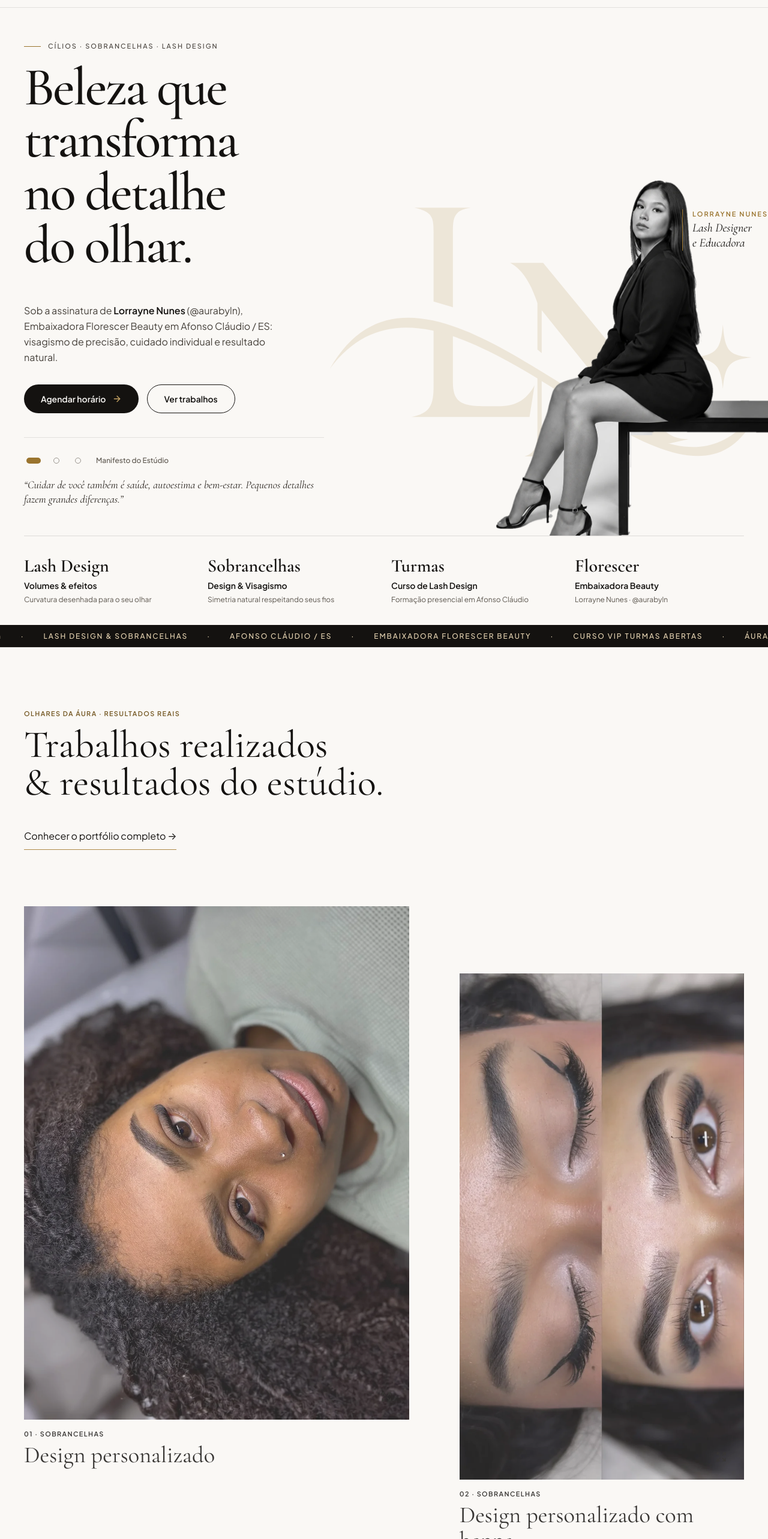
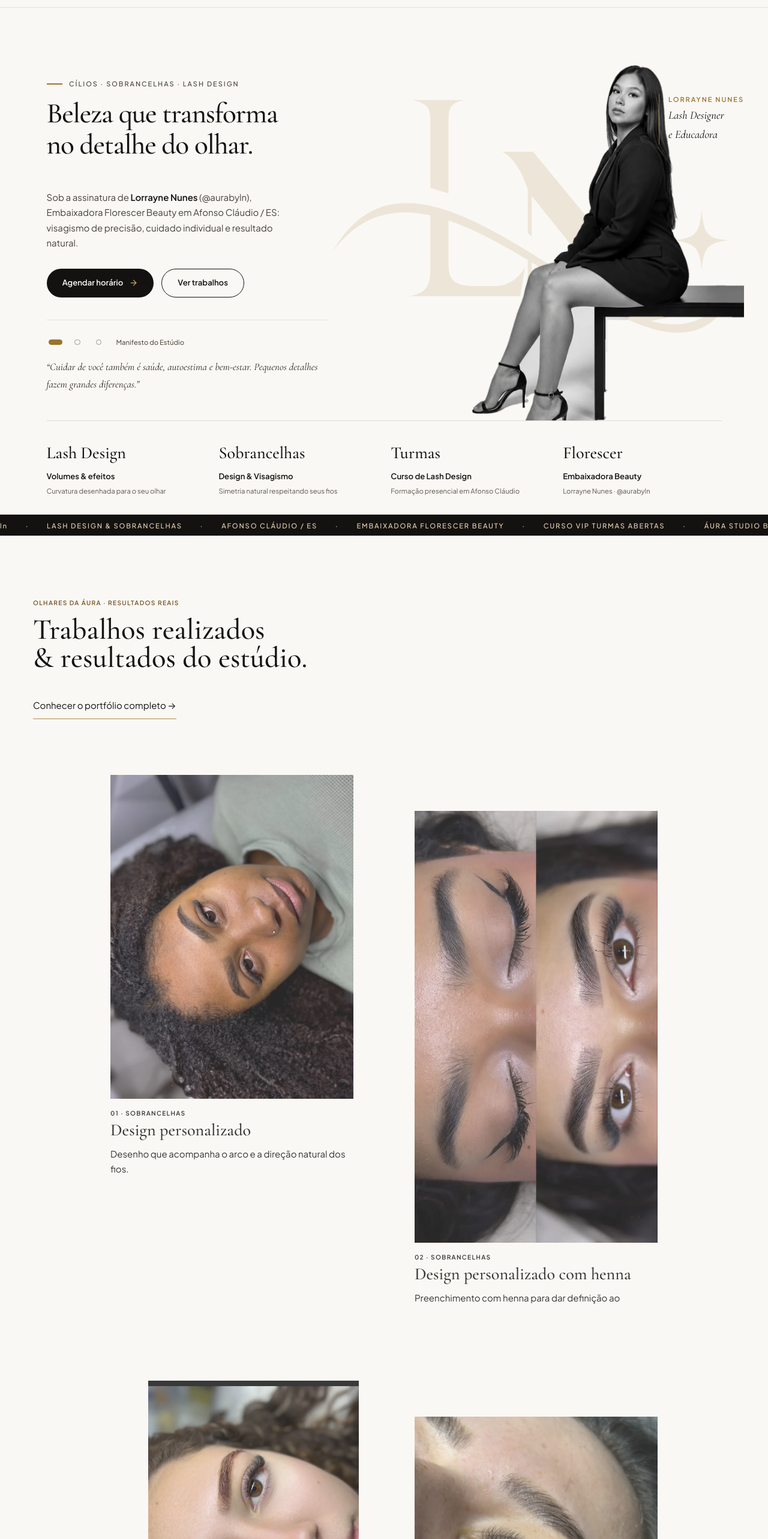
Before and after one commit to EduardoStuhr/aureabylnsite, a React (Vite) app: page / in a window 1280 px wide. Shown: the part 60-2626 px from the top of the page at 60% size. Built offline with nearby package versions, Linux system fonts and the light colour scheme.

Commit message:
Equilibra tipografia e fotografias e destaca a apresentação da Lorrayne

```diff
--- a/src/components/portfolio.css
+++ b/src/components/portfolio.css
@@ -1,17 +1,17 @@
 .portfolio { padding-block: clamp(3rem, 8vw, 7rem); }
 .portfolio-heading { max-width: 56rem; margin-bottom: clamp(2rem, 6vw, 5rem); }
-.portfolio-heading :is(h1,h2) { font-size: clamp(2.4rem, 5vw, 5rem); line-height: .98; margin-block: .8rem 1.5rem; }
+.portfolio-heading :is(h1,h2) { font-size: clamp(2rem, 3.8vw, 3.7rem); line-height: .98; margin-block: .8rem 1.5rem; }
 .portfolio-tools { display: flex; gap: 1rem; flex-wrap: wrap; margin-top: 2rem; align-items: center; }
 .portfolio-tools input { min-height: 44px; width: min(100%, 18rem); border-bottom: 1px solid #8B6745; padding: .5rem; }
 .portfolio-tools button { min-height: 44px; padding: .5rem .85rem; }
 .portfolio-tools button[aria-pressed=true] { border-bottom: 1px solid currentColor; color: #735621; }
-.editorial-gallery { display: grid; gap: 3.5rem 7%; grid-template-columns: minmax(0, 1fr); align-items: start; }
-.editorial-work { min-width: 0; }
+.editorial-gallery { display: grid; gap: 3rem 9%; grid-template-columns: minmax(0, 1fr); align-items: start; }
+.editorial-work { min-width: 0; width: 100%; max-width: 27rem; justify-self: center; }
 .portfolio-photo { display: block; position: relative; width: 100%; background: var(--color-surface); cursor: zoom-in; overflow: hidden; }
 .portfolio-photo img { display: block; width: 100%; height: auto; }
 .portfolio-photo span { position: absolute; bottom: 1rem; right: 1rem; display: grid; place-items: center; width: 44px; height: 44px; border-radius: 50%; background: var(--color-canvas); }
 .editorial-work .eyebrow { margin-top: 1rem; }
-.editorial-work h3 { font-size: clamp(1.9rem, 3vw, 3rem); line-height: 1.1; margin-block: .35rem .7rem; }
+.editorial-work h3 { font-size: clamp(1.45rem, 2.2vw, 2.1rem); line-height: 1.1; margin-block: .35rem .7rem; }
 .editorial-work > p { color: var(--color-muted); }
 .portfolio-dialog { position: fixed; margin: auto; width: min(36rem, 94vw); max-height: 88svh; background: var(--color-canvas); overscroll-behavior: contain; }
 .portfolio-dialog::backdrop { background: #141210ad; }
@@ -20,8 +20,8 @@
 .portfolio-dialog h3 { font-size: 2rem; }
 .portfolio-dialog img { margin: 1rem auto; max-height: 65svh; max-width: 100%; object-fit: contain; }
 @media(min-width: 768px) {
-  .editorial-gallery { grid-template-columns: minmax(0, 1.15fr) minmax(0, .85fr); }
-  .editorial-work:nth-child(even) { margin-top: 7rem; }
+  .editorial-gallery { grid-template-columns: minmax(0, 1fr) minmax(0, 1fr); max-width: 62rem; margin-inline: auto; }
+  .editorial-work:nth-child(even) { margin-top: 4rem; }
   .editorial-work:nth-child(4n+3) { width: 83%; justify-self: end; }
 }
 @media(prefers-reduced-motion: no-preference) {
@@ -32,3 +32,9 @@
   .portfolio-photo span { transition: transform .2s ease; }
   .portfolio-photo:hover span { transform: scale(1.08); }
 }
+
+@media(hover:hover) and (pointer:fine) and (prefers-reduced-motion:no-preference) {
+  .portfolio-photo { background: var(--color-ink); }
+  .portfolio-photo img { transition: transform .4s ease, opacity .4s ease; }
+  .portfolio-photo:hover img, .portfolio-photo:focus-visible img { transform: scale(.975); opacity: .93; }
+}
--- a/src/index.css
+++ b/src/index.css
@@ -79,3 +79,8 @@
   .brand-name > .font-display { font-size: 22px; }
   .brand-subtitle { font-size: 7px; letter-spacing: .12em; }
 }
+
+@layer base { html { font-size: 15px; } }
+.font-display { font-weight: 500; }
+#inicio h1 { font-size: clamp(2rem, 3.7vw, 3.5rem); line-height: 1.08; letter-spacing: -.025em; }
+#instagram h2 { font-size: clamp(1.8rem, 3vw, 2.8rem); }
--- a/src/pages/StudioPages.tsx
+++ b/src/pages/StudioPages.tsx
@@ -27,7 +27,7 @@ export function HomePage({ onBook }: BookingProps) {
       <Link className="editorial-link" to="/servicos">Explorar os oito procedimentos →</Link>
     </section>
     <section className="editorial-shell editorial-split">
-      <img src={STUDIO_PROFILE.instagramSpotlightImage} alt="Lorrayne Nunes no estúdio" width="800" height="1000" loading="lazy" />
+      <figure className="professional-portrait"><img src={STUDIO_PROFILE.instagramSpotlightImage} alt="Lorrayne Nunes no estúdio" width="800" height="1000" loading="lazy" /><figcaption>Lorrayne Nunes · ÁURA Beauty Studio</figcaption></figure>
       <div><p className="eyebrow">{STUDIO_PROFILE.city}</p><h2 className="font-display">Lorrayne Nunes</h2>
       <p>{STUDIO_PROFILE.roleTitle}</p><blockquote className="font-display">“{STUDIO_PROFILE.manifestoQuote}”</blockquote>
       <Link className="editorial-link" to="/sobre">Conheça a profissional →</Link></div>
@@ -95,7 +95,7 @@ export function CoursePage({ onBook }: BookingProps) {
 export function AboutPage() {
   return <section className="editorial-shell about-page">
     <p className="eyebrow">A profissional · O estúdio</p><h1 className="font-display">Lorrayne Nunes.</h1>
-    <div className="editorial-split"><img src={STUDIO_PROFILE.instagramSpotlightImage} alt="Lorrayne Nunes no estúdio ÁURA" width="800" height="1000" />
+    <div className="editorial-split"><figure className="professional-portrait"><img src={STUDIO_PROFILE.instagramSpotlightImage} alt="Lorrayne Nunes no estúdio ÁURA" width="800" height="1000" /><figcaption>Lorrayne Nunes · ÁURA Beauty Studio</figcaption></figure>
       <div><h2 className="font-display">Técnica, cuidado<br />e um olhar individual.</h2>
       <p>{STUDIO_PROFILE.roleTitle}.</p><p>À frente da ÁURA em {STUDIO_PROFILE.city}, Lorrayne reúne atendimento em cílios e sobrancelhas e formação profissional em Lash Design.</p>
       <blockquote className="font-display">“{STUDIO_PROFILE.manifestoQuote}”</blockquote>
--- a/src/pages/editorial.css
+++ b/src/pages/editorial.css
@@ -4,16 +4,16 @@
 .editorial-button { display: inline-flex; justify-content: center; align-items: center; min-height: 48px; padding: .8rem 1.6rem; background: #141210; color: #FAF8F5; margin-block: 1.5rem; border-radius: 3rem; }
 :where(button,a,input,select,textarea):focus-visible { outline: 2px solid #8B6745; outline-offset: 4px; }
 .route-content { min-height: 60vh; outline: none; }
-.route-content h1 { font-size: clamp(2.8rem, 7vw, 7rem); line-height: .98; letter-spacing: -.035em; margin-block: 1rem 2rem; }
+.route-content h1 { font-size: clamp(2rem, 4.2vw, 4.2rem); line-height: .98; letter-spacing: -.035em; margin-block: 1rem 2rem; }
 .route-content h2 { text-wrap: balance; }
 .page-intro,.services-page,.course-page,.about-page,.contact-page,.detail-page { padding-block: clamp(3rem, 7vw, 7rem); }
 .editorial-split { display: grid; align-items: center; gap: 2rem 8%; margin-block: 3rem; }
-.editorial-split > img { width: 100%; height: auto; max-height: 75svh; object-fit: contain; }
-.editorial-split h2,.home-specialties h2,.course-teaser h2,.contact-callout h2 { font-size: clamp(2.3rem, 4.5vw, 4.5rem); line-height: 1.05; margin-block: .8rem 1.5rem; }
+.editorial-split > img { width: 100%; height: auto; max-height: 60svh; object-fit: contain; }
+.editorial-split h2,.home-specialties h2,.course-teaser h2,.contact-callout h2 { font-size: clamp(1.8rem, 3vw, 3rem); line-height: 1.05; margin-block: .8rem 1.5rem; }
 .editorial-split p { margin-block: 1rem; line-height: 1.8; }
-blockquote { font-size: clamp(1.7rem, 3vw, 3rem); line-height: 1.25; margin-block: 2rem; }
+blockquote { font-size: clamp(1.2rem, 1.7vw, 1.65rem); line-height: 1.25; margin-block: 2rem; }
 .home-specialties { border-block: 1px solid #d4c8b8; padding-block: 3rem; }
-.home-specialties > div { display: flex; flex-wrap: wrap; gap: 2rem; margin-block: 2rem; font-size: clamp(2rem, 5vw, 4rem); }
+.home-specialties > div { display: flex; flex-wrap: wrap; gap: 2rem; margin-block: 2rem; font-size: clamp(1.6rem, 3vw, 2.6rem); }
 .course-teaser { padding: clamp(2rem, 5vw, 5rem); background: #E8DCCB; }
 .contact-callout { padding-block: 5rem; }
 .contact-callout .editorial-link { margin-left: 1rem; }
@@ -22,11 +22,11 @@ blockquote { font-size: clamp(1.7rem, 3vw, 3rem); line-height: 1.25; margin-bloc
 .service-filters [aria-pressed=true] { border-bottom: 1px solid #8B6745; }
 .service-row { display: grid; grid-template-columns: 5rem minmax(0, 1fr); gap: 1.5rem; align-items: center; padding-block: 2rem; border-top: 1px solid #c5b6a2; }
 .service-row img { width: 100%; height: auto; }
-.service-row h2 { font-size: clamp(1.6rem, 3vw, 3rem); line-height: 1.1; margin-block: .4rem; }
+.service-row h2 { font-size: clamp(1.4rem, 2.2vw, 2.1rem); line-height: 1.1; margin-block: .4rem; }
 .service-row > .editorial-link { grid-column: 2; justify-self: start; }
 .service-row:hover h2 { color: #8B6745; }
 .contact-procedures { margin-block: 3rem; }
-.contact-procedures h2 { font-size: 2.5rem; margin-bottom: 1rem; }
+.contact-procedures h2 { font-size: 1.9rem; margin-bottom: 1rem; }
 .contact-procedures button { width: 100%; display: flex; justify-content: space-between; gap: 1rem; text-align: left; min-height: 60px; border-bottom: 1px solid #d4c8b8; padding-block: 1rem; }
 .contact-procedures button span { color: #735621; font-size: .8rem; }
 .detail-extra { width: min(100%, 34rem); margin-inline: auto; }
@@ -43,3 +43,13 @@ blockquote { font-size: clamp(1.7rem, 3vw, 3rem); line-height: 1.25; margin-bloc
   .route-content { animation: route-entry .2s ease-out; }
   @keyframes route-entry { from { transform: translateY(5px); } to { transform: none; } }
 }
+
+.professional-portrait { margin: 0; padding: clamp(.65rem, 1.4vw, 1.2rem); background: var(--color-ink); width: min(100%, 30rem); justify-self: center; }
+.professional-portrait img { display: block; width: 100%; height: auto; }
+.professional-portrait figcaption { color: var(--color-canvas); font-size: .75rem; padding-top: .85rem; letter-spacing: .08em; }
+.editorial-split blockquote { border-left: 2px solid var(--color-ink); padding-left: 1.2rem; max-width: 30rem; }
+.route-content p { line-height: 1.7; }
+@media(hover:hover) and (pointer:fine) and (prefers-reduced-motion:no-preference) {
+  .professional-portrait img, .editorial-split > img, .service-row img { transition: transform .35s ease; }
+  .professional-portrait:hover img, .editorial-split > img:hover, .service-row:hover img { transform: scale(.98); }
+}
```
